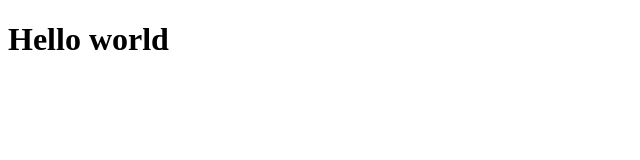
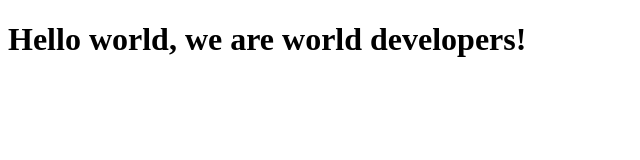
Before and after one commit to Ezzylinks101/new-pair-programming, a plain HTML site: page fcc-test-suite-template-master/fcc-test-suite-template-master/index.html in a window 1280 px wide. Shown: the whole page, without its empty margins (0-640 px from the left). Drawn offline with Linux system fonts and the light colour scheme.

Commit message:
modified headings

```diff
--- a/fcc-test-suite-template-master/fcc-test-suite-template-master/index.html
+++ b/fcc-test-suite-template-master/fcc-test-suite-template-master/index.html
@@ -7,7 +7,7 @@
   </head>
 
   <body>
-    <h1>Hello world</h1>
+    <h1>Hello world, we are world developers!</h1>
     <script src="https://cdn.freecodecamp.org/testable-projects-fcc/v1/bundle.js"></script>
 
     <!--
```
